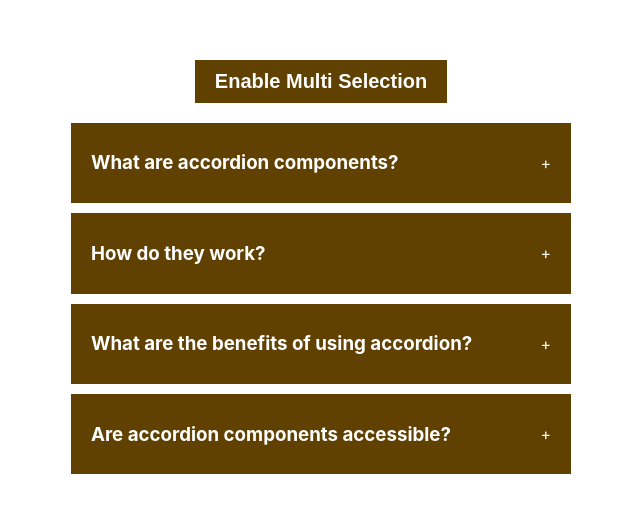
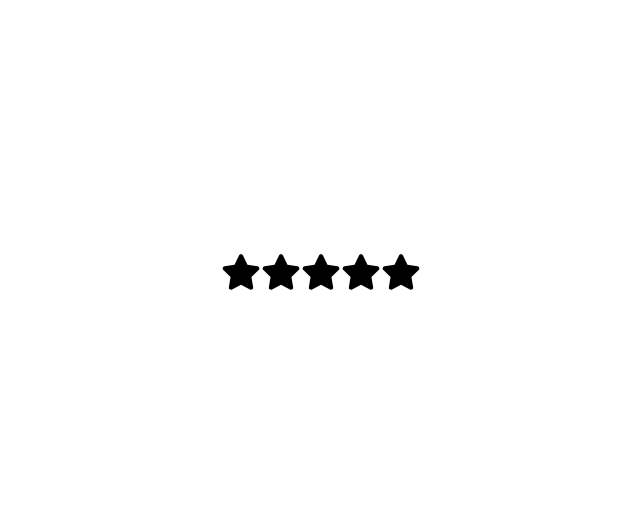
Before and after one commit to itxnargis/react-projects, a React (Create React App) app: page / in a window 1280 px wide. Shown: the part 128-640 px from the top of the page, without its empty margins (319-959 px from the left). Built offline with nearby package versions, Linux system fonts and the light colour scheme.

Commit message:
feat - Add star rating component

```diff
--- a/package.json
+++ b/package.json
@@ -8,6 +8,7 @@
     "@testing-library/user-event": "^13.5.0",
     "react": "^18.2.0",
     "react-dom": "^18.2.0",
+    "react-icons": "^5.0.1",
     "react-scripts": "5.0.1",
     "web-vitals": "^2.1.4"
   },
--- a/src/App.js
+++ b/src/App.js
@@ -1,11 +1,19 @@
 import './App.css';
 import Accordian from './components/accordian/index';
+import RandomColorGenerator from './components/random-color/index';
+import StarRating from './components/star-rating/index';
 
 function App() {
   return (
-    <div className="App">
-      {/* Accordion */}
-      <Accordian />
+    <div>
+      {/* Accordian components  */}
+      {/* <Accordian /> */}
+
+      {/* RandomColorGenerator components  */}
+      {/* <RandomColorGenerator /> */}
+
+      {/* StarRating components  */}
+      <StarRating noOfStars={5} />
     </div>
   );
 }
--- a/src/components/accordian/index.jsx
+++ b/src/components/accordian/index.jsx
@@ -2,7 +2,8 @@ import React, { useState } from "react";
 import data from "./data";
 import "./styles.css";
 
-export default function Accordion() {
+export default function Accordian() {
+
   const [selected, setSelected] = useState(null);
   const [enableMultiSelection, setEnableMultiSelection] = useState(false);
   const [multiple, setMultiple] = useState([]);
--- /dev/null
+++ b/src/components/random-color/index.jsx
@@ -0,0 +1,74 @@
+import React, { useState, useEffect } from "react";
+
+export default function RandomColorGenerator() {
+  const [typeOfColor, setTypeOfColor] = useState("hex");
+  const [color, setColor] = useState("#000000");
+
+  function randomColorUtility(length) {
+    return Math.floor(Math.random() * length);
+  }
+
+  function handleCreateRandomHEXColor() {
+    const hex = [0, 1, 2, 3, 4, 5, 6, 7, 8, 9, "A", "B", "C", "D", "E", "F"];
+    let hexColor = "#";
+
+    for (let i = 0; i < 6; i++) {
+      hexColor += hex[randomColorUtility(hex.length)];
+    }
+    setColor(hexColor);
+  }
+
+  function handleCreateRandomRGBColor() {
+    const r = randomColorUtility(256);
+    const g = randomColorUtility(256);
+    const b = randomColorUtility(256);
+
+    setColor(`rgb(${r}, ${g}, ${b})`);
+  }
+
+  useEffect(() => {
+    if (typeOfColor === "rgb") {
+      handleCreateRandomRGBColor();
+    } else {
+      handleCreateRandomHEXColor();
+    }
+  }, [typeOfColor]);
+
+  return (
+    <div
+      style={{
+        width: "100vw",
+        height: "100vh",
+        background: color,
+        textAlign: "center",
+      }}
+    >
+      <button onClick={() => setTypeOfColor("hex")}>Create HEX Color</button>
+      <button onClick={() => setTypeOfColor("rgb")}>Create RGB Color</button>
+      <button
+        onClick={
+          typeOfColor === "hex"
+            ? handleCreateRandomHEXColor
+            : handleCreateRandomRGBColor
+        }
+      >
+        Generate Random Color
+      </button>
+      <div
+        style={{
+          display: "flex",
+          justifyContent: "center",
+          alignItems: "center",
+          color: "fff",
+          fontSize: "60px",
+          marginTop: "50px",
+          flexDirection: "column",
+          gap: "20px",
+        }}
+      >
+        <h3>{typeOfColor === "rgb" ? "RGB Color" : "HEX Color"}</h3>
+        <h2>{color}</h2>
+      </div>
+    </div>
+  );
+}
--- /dev/null
+++ b/src/components/star-rating/index.jsx
@@ -0,0 +1,36 @@
+import React, { useState } from "react";
+import { FaStar } from "react-icons/fa6";
+import "./styles.css";
+
+export default function StarRating({ noOfStars = 5 }) {
+  const [rating, setRating] = useState(0);
+  const [hover, setHover] = useState(0);
+
+  function handleClick(getCurrentIndex) {
+    setRating(getCurrentIndex);
+  }
+  function handleMouseEnter(getCurrentIndex) {
+    setHover(getCurrentIndex);
+  }
+  function handleMouseLeave() {
+    setHover(rating);
+  }
+
+  return (
+    <div className="star-rating">
+      {[...Array(noOfStars)].map((_, index) => {
+        index += 1;
+        return (
+          <FaStar
+            key={index}
+            className={index <= (hover || rating) ? "active" : "inactive"}
+            onClick={() => handleClick(index)}
+            onMouseMove={() => handleMouseEnter(index)}
+            onMouseLeave={() => handleMouseLeave()}
+            size={40}
+          />
+        );
+      })}
+    </div>
+  );
+}
--- /dev/null
+++ b/src/components/star-rating/styles.css
@@ -0,0 +1,14 @@
+.active {
+  color: #fff700;
+}
+
+.inactive {
+  color: #000;
+}
+.star-rating {
+  display: flex;
+  width: 100vw;
+  height: 100vh;
+  justify-content: center;
+  align-items: center;
+}
```
Also changed, not shown: 1 other file (tests, documents, lock files or other folders).
